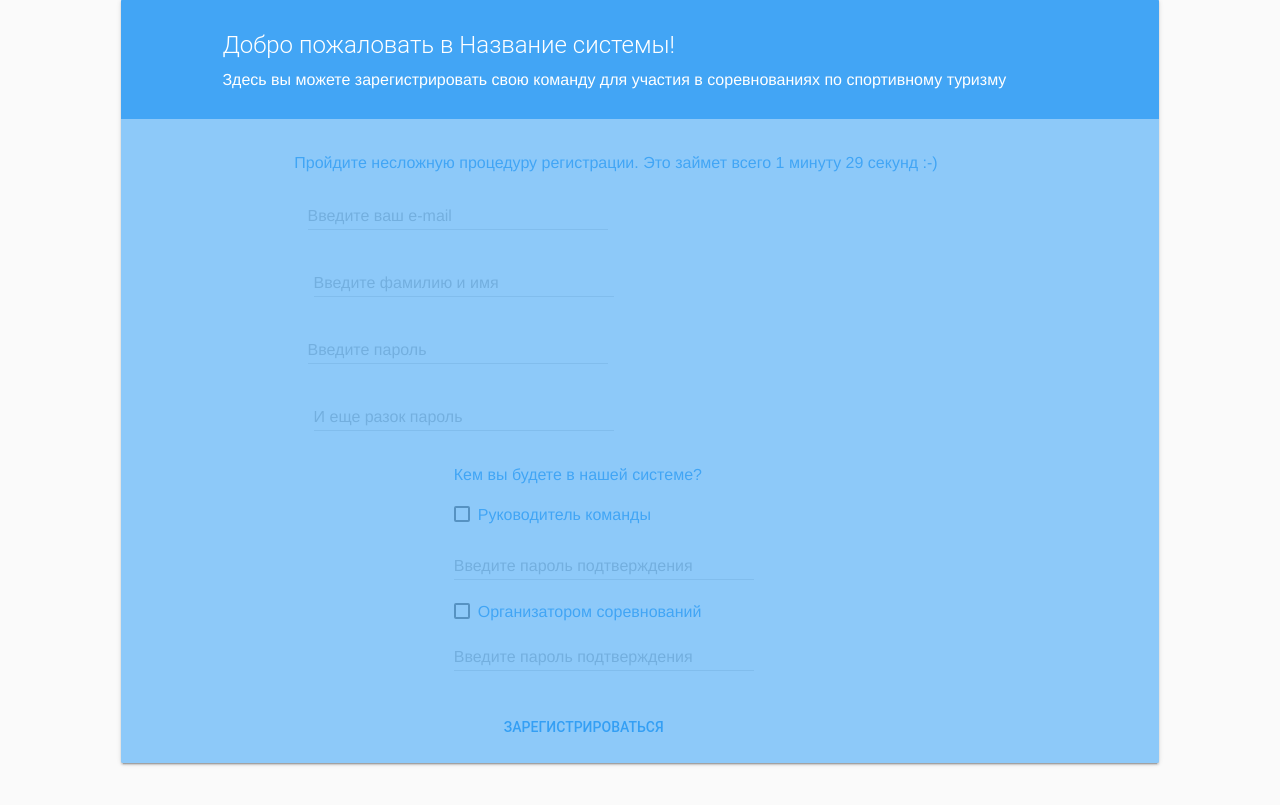
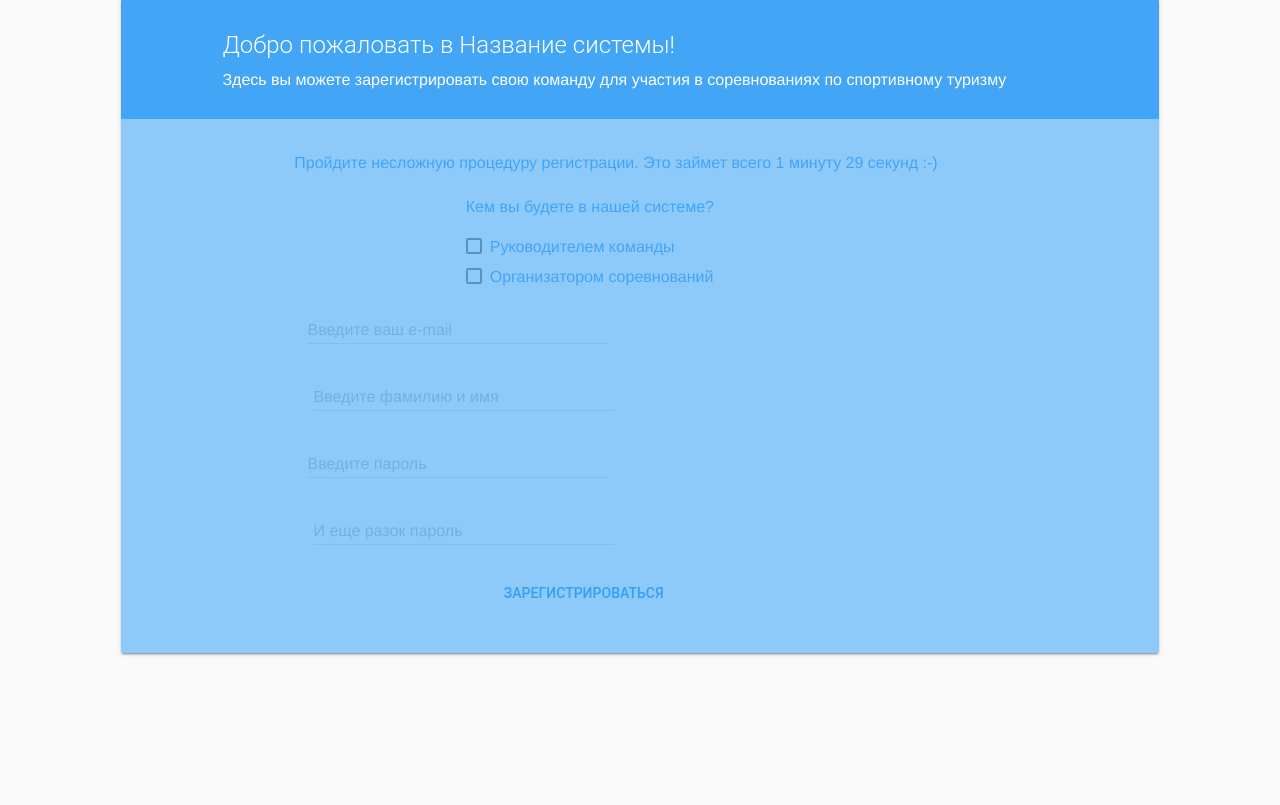
Before and after one commit to potapeyko/tmmoscow, a Python web app: template templates/tmmosc/Registration.html in a window 1280 px wide. Shown: the part 131-936 px from the top of the page. Run offline with Jinja, Linux system fonts and the light colour scheme; the template is opened without the code that fills it, so the values that code supplies are empty.

Commit message:
JS added to Registration page

```diff
--- a/OtherHandlers.py
+++ b/OtherHandlers.py
@@ -39,6 +39,11 @@ class RegistrationHandler(webapp2.RequestHandler):
         self.response.write(template.render())
 
     def post(self):     # add new user to database
+        email = self.request.POST.get('emailReg')
+        fullname = self.request.POST.get('fioReg')
+        password = self.request.POST.get('passReg')
+        roles = self.request.POST.getall('roleReg')
+
         self.response.write('POST Registration of user from RegistrationHandler')
 
 
--- a/templates/tmmosc/Registration.html
+++ b/templates/tmmosc/Registration.html
@@ -13,6 +13,25 @@
     <script src="../../../static/js/jquery.min.js"></script>
     <script type = "text/javascript" src="../../../static/js/material.min.js"></script>
 
+    <script type="text/javascript">
+        function togglePassInput(idToToggle) {
+            //var inputId = $(this).attr('for');
+            var inputToToggle = document.getElementById(idToToggle);
+            if (inputToToggle.style.display == 'none')
+                inputToToggle.style.display = 'block'
+            else
+                inputToToggle.style.display = 'none'
+        }
+
+        function showLeaderSector() {
+            var leaderSect = document.getElementById("leader-sector");
+            if (leaderSect.style.display == 'none')
+                leaderSect.style.display = 'block';
+            else
+                leaderSect.style.display = 'none';
+        }
+    </script>
+
     <style>
     body, .mdl-card__title{
        color: #ffffff;
@@ -20,6 +39,9 @@
     .myP, th.myP, td.myP{
        font-size: 16px;
        color: #42a5f5;
+    }
+    .hidden {
+        display: none;
     }
     </style>
 
@@ -57,46 +79,24 @@
                             <div class="mdl-cell--2-col"></div>
                         </div>
                         <form action="/registration" id="formRegist" method="post" name="formRegist">
-                            <div class="mdl-grid" style="padding-top: 0px; padding-bottom: 0px;">
-                                <div class="mdl-cell--2-col"></div>
-                                <div class="mdl-cell--8-col">
-                                        <div class="mdl-textfield mdl-js-textfield mdl-textfield--floating-label" style="margin-right: 24px; margin-left: 24px;">
-                                            <input class="mdl-textfield__input" type="text" id="emailReg" name="emailReg">
-                                            <label class="mdl-textfield__label" for="emailReg">Введите ваш e-mail</label>
-                                        </div>
-                                        <div class="mdl-textfield mdl-js-textfield mdl-textfield--floating-label" style="margin-left: 30px;">
-                                            <input class="mdl-textfield__input" type="text" id="fioReg" name="fioReg">
-                                            <label class="mdl-textfield__label" for="fioReg">Введите фамилию и имя</label>
-                                        </div>
-                                        <div class="mdl-textfield mdl-js-textfield mdl-textfield--floating-label" style="margin-right: 24px; margin-left: 24px;">
-                                            <input class="mdl-textfield__input" type="text" id="passReg" name="passReg">
-                                            <label class="mdl-textfield__label" for="passReg">Введите пароль</label>
-                                        </div>
-                                        <div class="mdl-textfield mdl-js-textfield mdl-textfield--floating-label" style="margin-left: 30px;">
-                                            <input class="mdl-textfield__input" type="text" id="pass2Reg" name="pass2Reg">
-                                            <label class="mdl-textfield__label" for="pass2Reg">И еще разок пароль</label>
-                                        </div>
-                                </div>
-                                <div class="mdl-cell--2-col"></div>
-                            </div>
                             <div class="mdl-grid" style="padding-top: 0px;">
                                 <div class="mdl-cell--4-col"></div>
                                 <div class="mdl-cell--7-col">
-                                  <div>
+                                  <div style="margin-left: 12px;">
                                     <p class="myP" style="margin-top: 12px;">Кем вы будете в нашей системе?</p>
-                                    <label class="mdl-checkbox mdl-js-checkbox mdl-js-ripple-effect" for="leaderReg" style="margin-bottom: 6px;">
+                                    <label class="mdl-checkbox mdl-js-checkbox mdl-js-ripple-effect role" for="leaderReg" style="margin-bottom: 6px;" onchange="togglePassInput('leadSect'); showLeaderSector();">
                                         <input type="checkbox" id="leaderReg" name="roleReg" class="mdl-checkbox__input">
-                                        <span class="mdl-checkbox__label" style="color: #42a5f5;">Руководитель команды</span>
+                                        <span class="mdl-checkbox__label" style="color: #42a5f5;">Руководителем команды</span>
                                     </label>
-                                    <div class="mdl-textfield mdl-js-textfield" style="">
+                                    <div class="mdl-textfield mdl-js-textfield" style="color:#42a5f5; display: none;" id="leadSect">
                                         <input class="mdl-textfield__input" type="text" id="passLeaderReg" name="passLeaderReg">
                                         <label class="mdl-textfield__label" for="passLeaderReg">Введите пароль подтверждения</label>
                                     </div>
-                                    <label class="mdl-checkbox mdl-js-checkbox mdl-js-ripple-effect" for="orgReg">
+                                    <label class="mdl-checkbox mdl-js-checkbox mdl-js-ripple-effect role" for="orgReg" id="orgLbl" onchange="togglePassInput('orgSect');">
                                         <input type="checkbox" id="orgReg" name="roleReg" class="mdl-checkbox__input">
                                         <span class="mdl-checkbox__label" style="color: #42a5f5;">Организатором соревнований</span>
                                     </label>
-                                    <div class="mdl-textfield mdl-js-textfield" style="">
+                                    <div class="mdl-textfield mdl-js-textfield" style="color:#42a5f5; display: none;" id="orgSect">
                                         <input class="mdl-textfield__input" type="text" id="passOrgReg" name="passOrgReg">
                                         <label class="mdl-textfield__label" for="passOrgReg">Введите пароль подтверждения</label>
                                     </div>
@@ -104,14 +104,46 @@
                                 </div>
                                 <div class="mdl-cell--1-col"></div>
                             </div>
-                            <div class="mdl-grid" style="padding-top: 0px;">
+                            <div class="mdl-grid" style="padding-top: 0px; padding-bottom: 0px;">
+                                <div class="mdl-cell--2-col"></div>
+                                <div class="mdl-cell--8-col">
+                                    <div class="mdl-textfield mdl-js-textfield mdl-textfield--floating-label" style="color:#42a5f5; margin-right: 24px; margin-left: 24px;">
+                                        <input class="mdl-textfield__input" type="email" id="emailReg" name="emailReg">
+                                        <label class="mdl-textfield__label" for="emailReg">Введите ваш e-mail</label>
+                                    </div>
+                                    <div class="mdl-textfield mdl-js-textfield mdl-textfield--floating-label" style="color:#42a5f5; margin-left: 30px;">
+                                        <input class="mdl-textfield__input" type="text" id="fioReg" name="fioReg">
+                                        <label class="mdl-textfield__label" for="fioReg">Введите фамилию и имя</label>
+                                    </div>
+                                    <span id="leader-sector" style="display: none;">
+                                      <div class="mdl-textfield mdl-js-textfield mdl-textfield--floating-label" style="color:#42a5f5; margin-right: 24px; margin-left: 24px;">
+                                        <input class="mdl-textfield__input" type="text" id="territoryReg" name="territoryReg">
+                                        <label class="mdl-textfield__label" for="territoryReg">Введите территорию</label>
+                                      </div>
+                                      <div class="mdl-textfield mdl-js-textfield mdl-textfield--floating-label" style="color:#42a5f5; margin-left: 30px;">
+                                        <input class="mdl-textfield__input" type="text" id="commandReg" name="commandReg">
+                                        <label class="mdl-textfield__label" for="commandReg">Введите название команды</label>
+                                      </div>
+                                    </span>
+                                    <div class="mdl-textfield mdl-js-textfield mdl-textfield--floating-label" style="color:#42a5f5; margin-right: 24px; margin-left: 24px;">
+                                        <input class="mdl-textfield__input" type="password" id="passReg" name="passReg">
+                                        <label class="mdl-textfield__label" for="passReg">Введите пароль</label>
+                                    </div>
+                                    <div class="mdl-textfield mdl-js-textfield mdl-textfield--floating-label" style="color:#42a5f5; margin-left: 30px;">
+                                        <input class="mdl-textfield__input" type="password" id="pass2Reg" name="pass2Reg">
+                                        <label class="mdl-textfield__label" for="pass2Reg">И еще разок пароль</label>
+                                    </div>
+                                </div>
+                                <div class="mdl-cell--2-col"></div>
+                            </div>
+
+                            <div class="mdl-grid" style="padding-top: 0px; margin-bottom: 24px;">
                                 <div class="mdl-cell--4-col"></div>
                                 <div class="mdl-cell--4-col">
                                     <button class="mdl-button mdl-button--colored mdl-js-button" style="width: 80%; height: 56px;" id="reg">Зарегистрироваться</button>
                                 </div>
                                 <div class="mdl-cell--4-col"></div>
                             </div>
-
                         </form>
 
                     </div>   <!--   .mdl-card__action  -->
```
Also changed, not shown: 1 other file.
